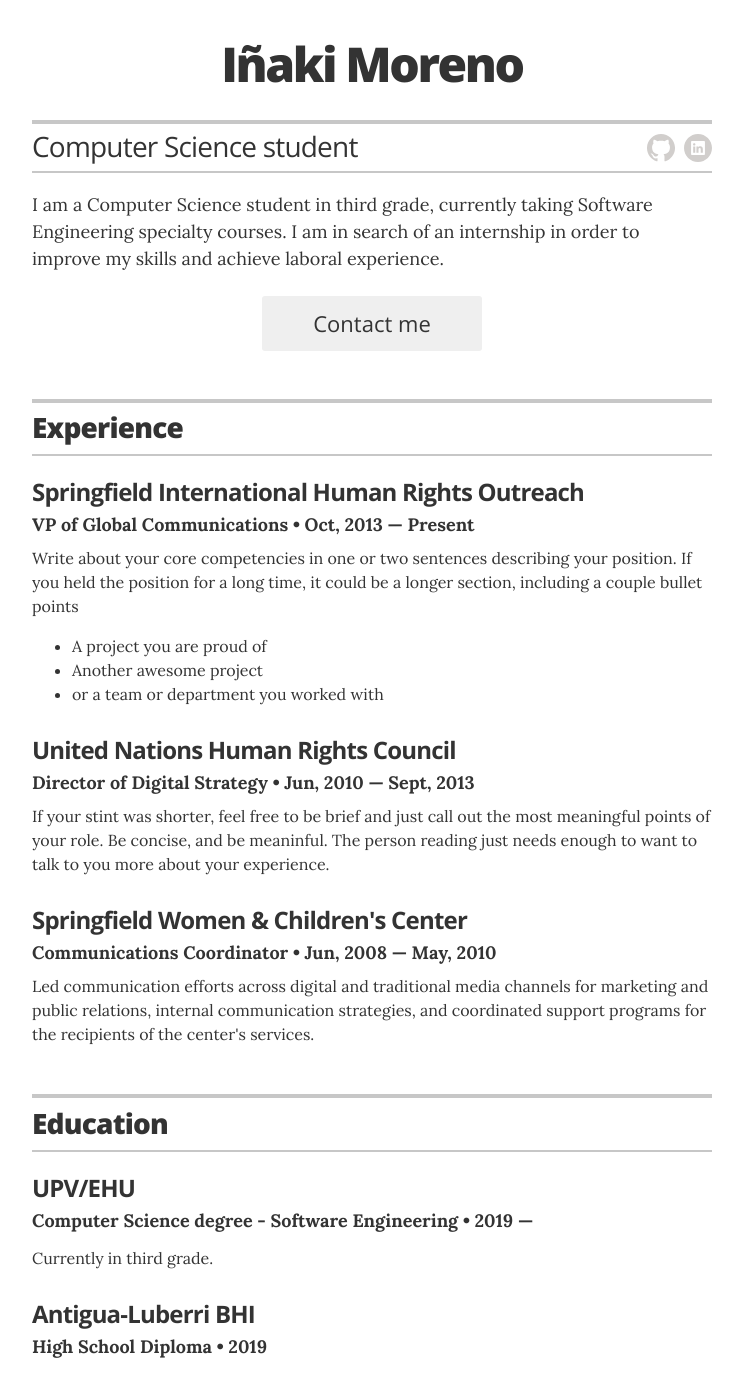
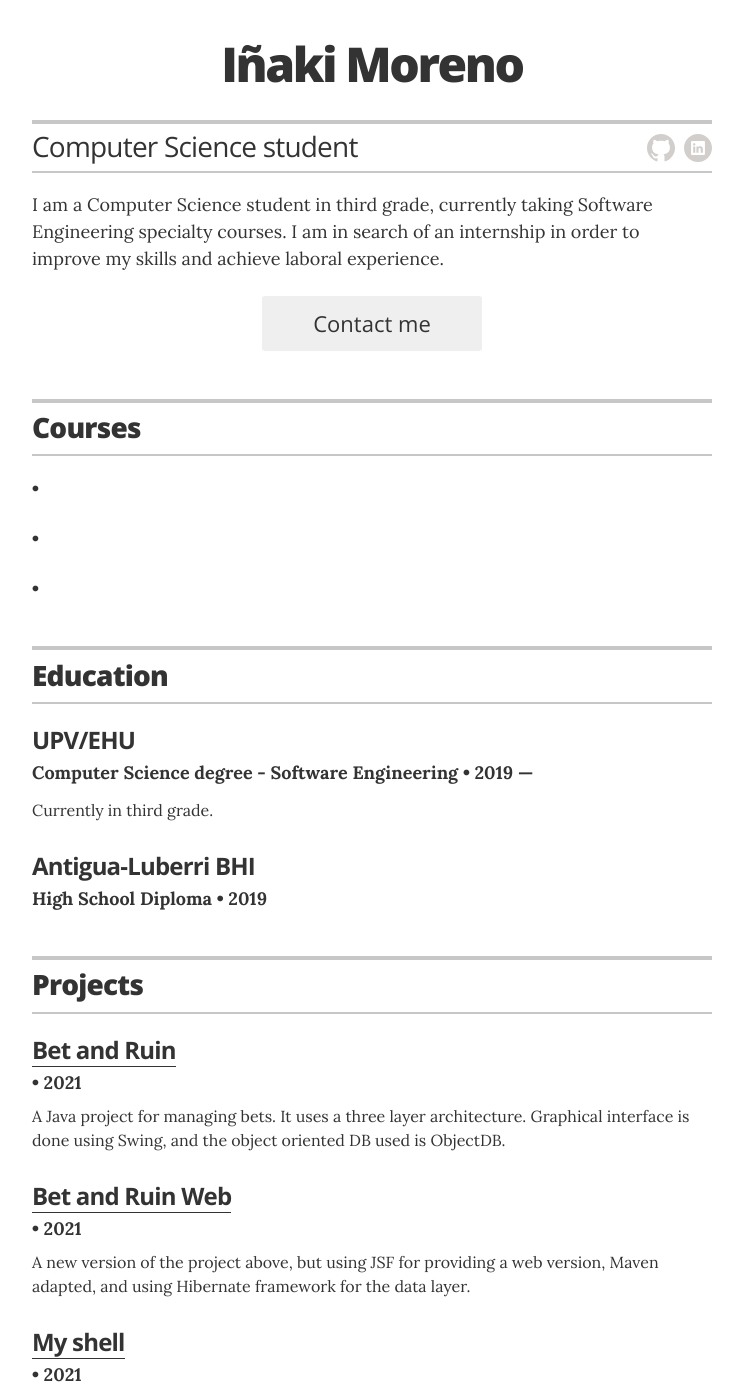
Before and after one commit to inakimoreno/inakimoreno.github.io, a Jekyll site: the page built from index.html, in a window 1280 px wide and 1400 px high. Shown: the whole window, without its empty margins (268-1011 px from the left). Built offline with Jekyll 4.4.1, drawn with Linux system fonts in a browser that asks for light colours.

Commit message:
added courses

```diff
--- a/_data/experience.yml
+++ b/_data/experience.yml
@@ -1,19 +1,26 @@
 # Jobs
-# VP of Global Communications
-- company: Springfield International Human Rights Outreach
-  position: VP of Global Communications
-  duration: Oct, 2013 &mdash; Present
+
+  company: Object Oriented Modular Programming
+  duration: 2020
   summary: Write about your core competencies in one or two sentences describing your position. If you held the position for a long time, it could be a longer section, including a couple bullet points	<ul class="resume-item-list"><li>A project you are proud of</li><li>Another awesome project</li><li>or a team or department you worked with</li></ul>
 
-# Director of Digital Stratgy
-- company: United Nations Human Rights Council
-  position: Director of Digital Strategy
-  duration:  Jun, 2010 &mdash; Sept, 2013
-  summary: If your stint was shorter, feel free to be brief and just call out the most meaningful points of your role. Be concise, and be meaninful. The person reading just needs enough to want to talk to you more about your experience.
+# VP of Global Communications
+- company: Data Structures and Algorithms
+  duration: 2020
+  summary: Write about your core competencies in one or two sentences describing your position. If you held the position for a long time, it could be a longer section, including a couple bullet points	<ul class="resume-item-list"><li>A project you are proud of</li><li>Another awesome project</li><li>or a team or department you worked with</li></ul>
 
+  company: Software Engineering I
+  duration: 2021
+  summary: Write about your core competencies in one or two sentences describing your position. If you held the position for a long time, it could be a longer section, including a couple bullet points	<ul class="resume-item-list"><li>A project you are proud of</li><li>Another awesome project</li><li>or a team or department you worked with</li></ul>
 
-# Communications Coordinator
-- company: Springfield Women & Children's Center
-  position: Communications Coordinator
-  duration:   Jun, 2008  &mdash; May, 2010
-  summary: Led communication efforts across digital and traditional media channels for marketing and public relations, internal communication strategies, and coordinated support programs for the recipients of the center's services.
+  company: Databases
+  duration: 2021
+  summary: Write about your core competencies in one or two sentences describing your position. If you held the position for a long time, it could be a longer section, including a couple bullet points	<ul class="resume-item-list"><li>A project you are proud of</li><li>Another awesome project</li><li>or a team or department you worked with</li></ul>
+
+  company: Software Engineering II
+  duration: 2021
+  summary: Write about your core competencies in one or two sentences describing your position. If you held the position for a long time, it could be a longer section, including a couple bullet points	<ul class="resume-item-list"><li>A project you are proud of</li><li>Another awesome project</li><li>or a team or department you worked with</li></ul>
+
+  company: Web Systems
+  duration: 2021
+  summary: Write about your core competencies in one or two sentences describing your position. If you held the position for a long time, it could be a longer section, including a couple bullet points	<ul class="resume-item-list"><li>A project you are proud of</li><li>Another awesome project</li><li>or a team or department you worked with</li></ul>
--- a/_layouts/resume.html
+++ b/_layouts/resume.html
@@ -53,7 +53,7 @@
       <section class="content-section">
 
         <header class="section-header">
-          <h2>Experience</h2>
+          <h2>Courses</h2>
         </header>
 
         {% for job in site.data.experience %}
```
